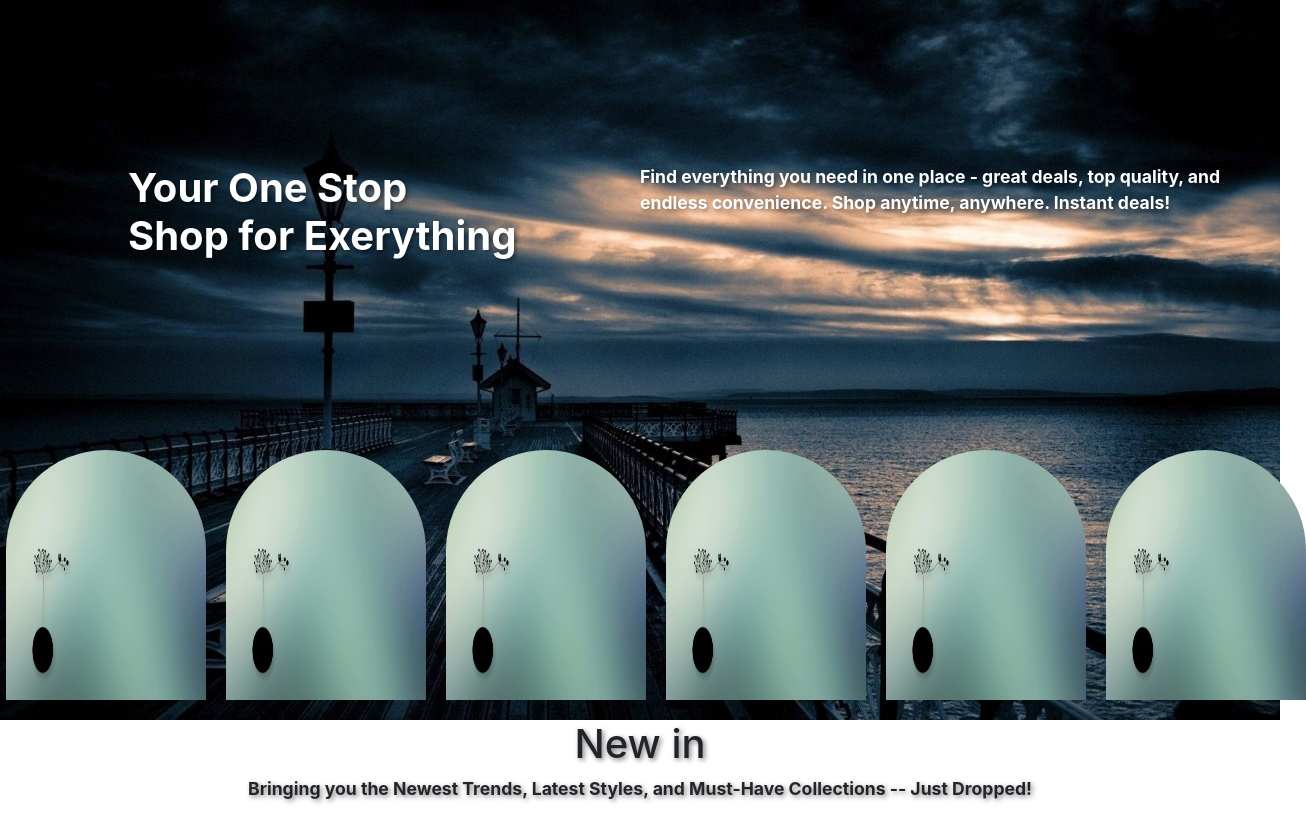
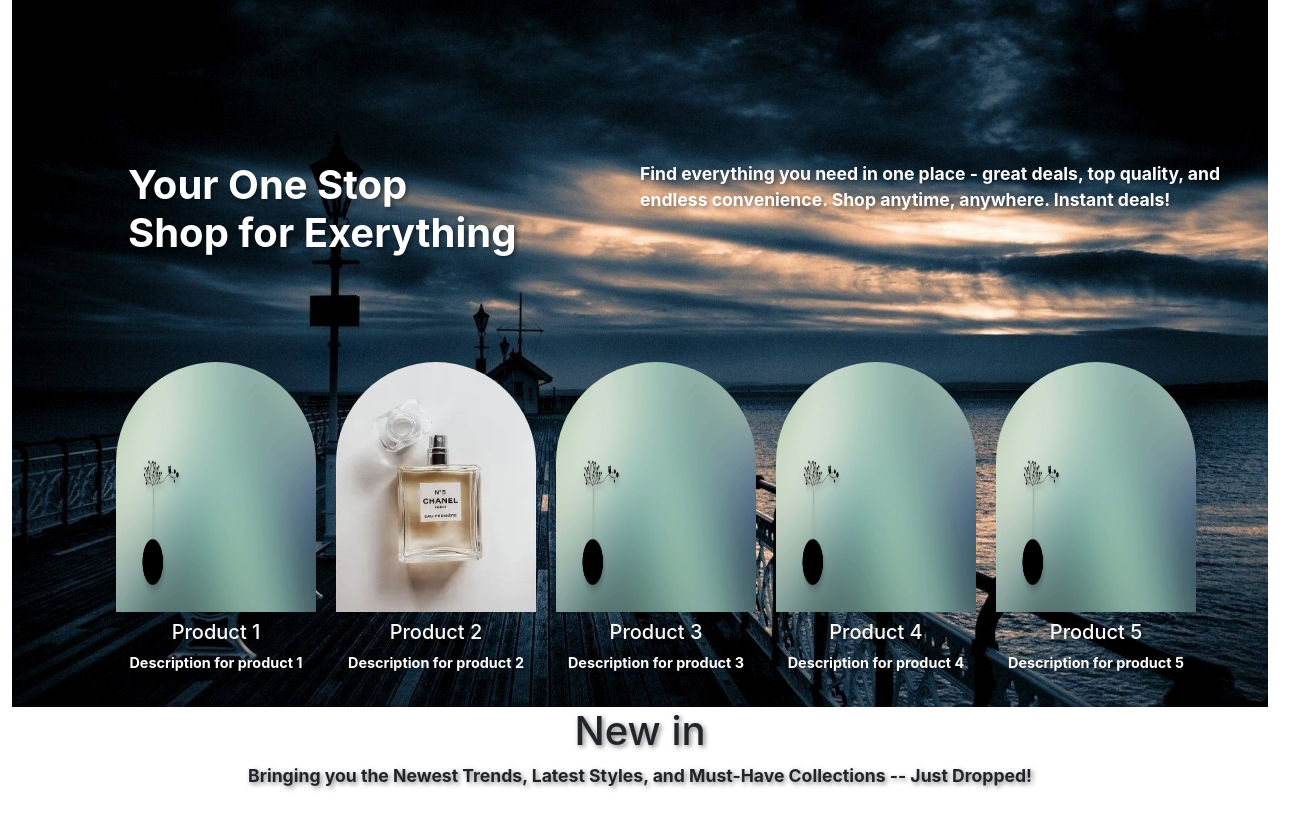
Before and after one commit to RituKotadiya/ecommerace_website, a React (Create React App) app: page / in a window 1280 px wide. Shown: the whole page, 1306 px wide, since content can reach past the window. Built offline with nearby package versions, Linux system fonts and the light colour scheme; the HTML template or start-up script is replaced by a standard one.

Commit message:
commit on 15/07/2025

```diff
--- a/src/components/Home/Home.js
+++ b/src/components/Home/Home.js
@@ -1,39 +1,48 @@
 import "./Home.scss"
 import image from './dark.jpg';
 import im from './simple.jpg';
+import perfume from './perfume.webp';
+
 
 
 function Home() {
+
+      const products = [
+            { id: 1, image: im, name: "Product 1", description: "Description for product 1" },
+            { id: 2, image: perfume, name: "Product 2", description: "Description for product 2" },
+            { id: 3, image: im, name: "Product 3", description: "Description for product 3" },
+            { id: 4, image: im, name: "Product 4", description: "Description for product 4" },
+            { id: 5, image: im, name: "Product 5", description: "Description for product 5" },
+      ];
+
       return (
             <div>
-                  <div className=".container-fluid image-container">
+                  <div className="container-fluid image-container">
                         <img src={image} alt="bag-ground" style={{ width: "100%" }} />
                         <h1 className="overlay-text">Your One Stop <br />Shop for Exerything</h1>
                         <p className="overlay-txt">Find everything you need in one place - great deals, top quality, and endless convenience. Shop anytime, anywhere. Instant deals!</p>
 
+
                         <div className="overlay-card" style={{ width: "18rem" }}>
-                              <img src={im} className="card-img-top" alt="Card image" style={{ borderRadius: "120px 120px 0 0", height: "250px", width: "200px" }} />
+                              {
+                                    products.map((item) => {
+                                          return (
+                                                <div style={{ textAlign: "center" }}>
+                                                      <img src={item.image} className="card-img-top" alt="Card image" style={{ borderRadius: "120px 120px 0 0", height: "250px", width: "200px" }} />
+                                                      <h5 style={{ margin: "0.5rem 0" }}>{item.name}</h5>
+                                                      <p style={{ fontSize: "0.9rem", margin: 0 }}>{item.description}</p>
+                                                </div>
+                                          )
+                                    })
+                              }
+                        </div>
 
-                              <img src={im} className="card-img-top" alt="Card image" style={{ borderRadius: "120px 120px 0 0", height: "250px", width: "200px" }} />
-
-                              <img src={im} className="card-img-top" alt="Card image" style={{ borderRadius: "120px 120px 0 0", height: "250px", width: "200px" }} />
-
-                              <img src={im} className="card-img-top" alt="Card image" style={{ borderRadius: "120px 120px 0 0", height: "250px", width: "200px" }} />
-
-                              <img src={im} className="card-img-top" alt="Card image" style={{ borderRadius: "120px 120px 0 0", height: "250px", width: "200px" }} />
-
-                              <img src={im} className="card-img-top" alt="Card image" style={{ borderRadius: "120px 120px 0 0", height: "250px", width: "200px" }} />
-
-                        </div>
                         <div className="text">
                               <h1>New in</h1>
                               <p>Bringing you the Newest Trends, Latest Styles, and Must-Have Collections -- Just Dropped!</p>
                         </div>
 
-
                   </div>
-
-
 
             </div>
 
--- a/src/components/Home/Home.scss
+++ b/src/components/Home/Home.scss
@@ -16,7 +16,7 @@
 
 .overlay-card {
   position: absolute;
-  top: 55%;
+  top: 45%;
   left: 40%;
   color: white;
   font-size: 2.5rem;
@@ -48,3 +48,37 @@
   font-size: 1.1rem;
 
 }
+
+.product-cards {
+  margin-top: 3rem;
+  display: flex;
+  flex-wrap: wrap;
+  justify-content: center;
+  gap: 2rem;
+}
+
+.card {
+  width: 150px;
+  background: #ffffff15;
+  border-radius: 1rem;
+  padding: 1rem;
+  text-align: center;
+  backdrop-filter: blur(8px);
+  transition: transform 0.3s;
+}
+
+// .card img {
+//   width: 100%;
+//   border-radius: 50%;
+//   height: 120px;
+//   object-fit: cover;
+// }
+
+// .card:hover {
+//   transform: scale(1.05);
+// }
+
+// .card p {
+//   font-size: 0.85rem;
+//   margin-top: 0.5rem;
+// }
```
Also changed, not shown: src/components/Home/OIP.webp (added), src/components/Home/perfume.webp (added).
